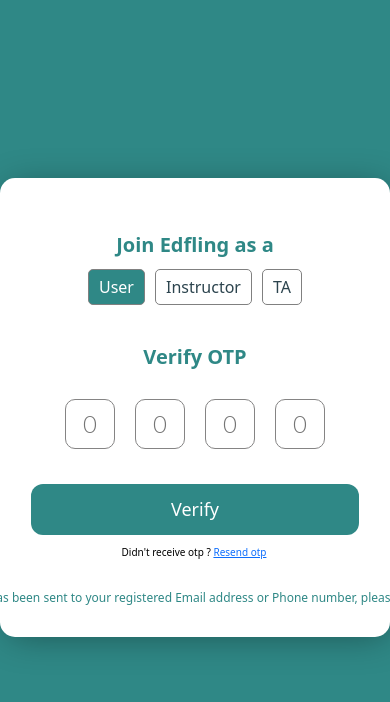
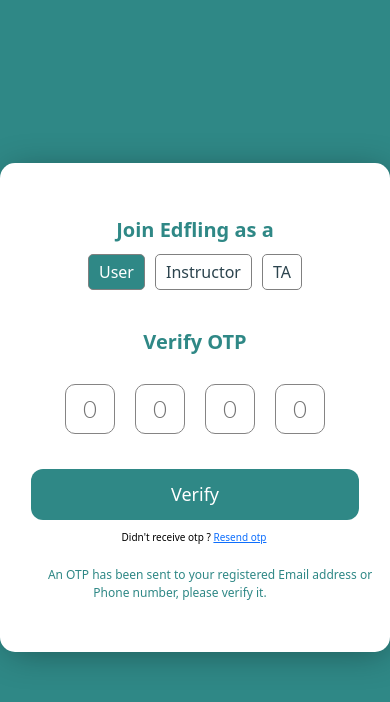
Before and after one commit to roxy1223/Course-Student, a React (Create React App) app: page /otp in a window 390 px wide. Shown: the top 702 px of the page. Built offline with nearby package versions, Linux system fonts and the light colour scheme.

Commit message:
Added OTP Page

```diff
--- a/src/Pages/Otp/index.jsx
+++ b/src/Pages/Otp/index.jsx
@@ -97,7 +97,7 @@
                         <Link style={{ textDecoration: 'none' }} to="/otp">Didn't receive otp ? <a href="">Resend otp</a></Link>
                     </span>
                     <span className={styles.text_span2}>
-                        <Link style={{ textDecoration: 'none' }} to="/otp">An OTP has been sent to your registered Email address or Phone number, please verify it.</Link>
+                        <Link to="/otp">An OTP has been sent to your registered Email address or Phone number, please verify it.</Link>
                     </span>
                 </div>
             </div>
--- a/src/Pages/Otp/styles.module.css
+++ b/src/Pages/Otp/styles.module.css
@@ -99,24 +99,21 @@
     color: #000;
 }
 
-.text_span2 {
-    font-size: 16px;
-    color: #2c444e;
-    /* margin: 2px 0; */
-    padding: 0;
-    margin-right: 65px;
-    margin-left: 65px;
-    margin-bottom: 20px;
-    text-decoration: none;
+.text_span2{
+    font-size: 12px;
     text-align: center;
+    color: #2F8886;
+    margin-bottom: 40px;
 }
 
-.text_span2>a {
+.text_span2>a{
     font-size: 12px;
-    font-weight: 500;
     color: #2F8886;
-    text-align: center;
+    text-decoration: none;
+    margin: 0 30px 50px 30px;
 }
+
+
 
 .buttons_container {
     margin-top: 1px;
@@ -147,14 +144,14 @@
     margin-top: 10px;
 }
 
-.otp_container{
+.otp_container {
     display: flex;
     align-items: center;
     justify-content: center;
     margin: 15px 0;
 }
 
-.otp_field{
+.otp_field {
     caret-color: transparent;
     background-color: rgba(255, 255, 255, 0.6);
     border-radius: 10px;
@@ -168,7 +165,7 @@
     font-weight: 300;
 }
 
-.para{
+.para {
     display: inline-block;
 }
 
@@ -205,25 +202,14 @@
         white-space: nowrap;
         text-decoration: none;
     }
-
-    .text_span2 {
-        font-size: 14px;
-        color: #2c444e;
-        margin: 5px 0;
-        padding: 0;
-        margin-right: 50px;
-        margin-left: 50px;
-        margin-bottom: 20px;
-        white-space: nowrap;
-        text-decoration: none;
-    }
 }
 
 @media (max-width: 600px) {
-    .otp_container{
+    .otp_container {
         flex-wrap: wrap;
     }
-    .otp_field{
+
+    .otp_field {
         font-size: 24px;
         height: 50px;
         max-width: 50px;
```
